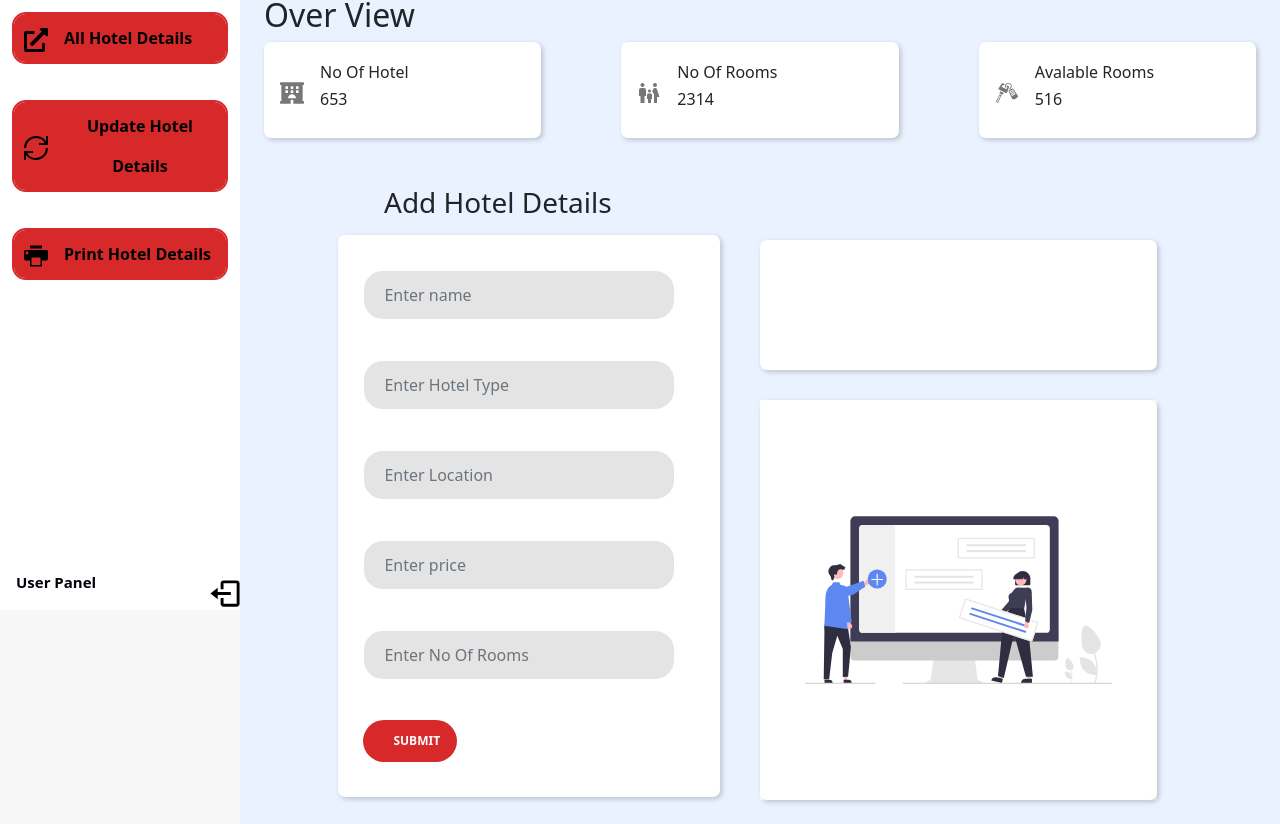
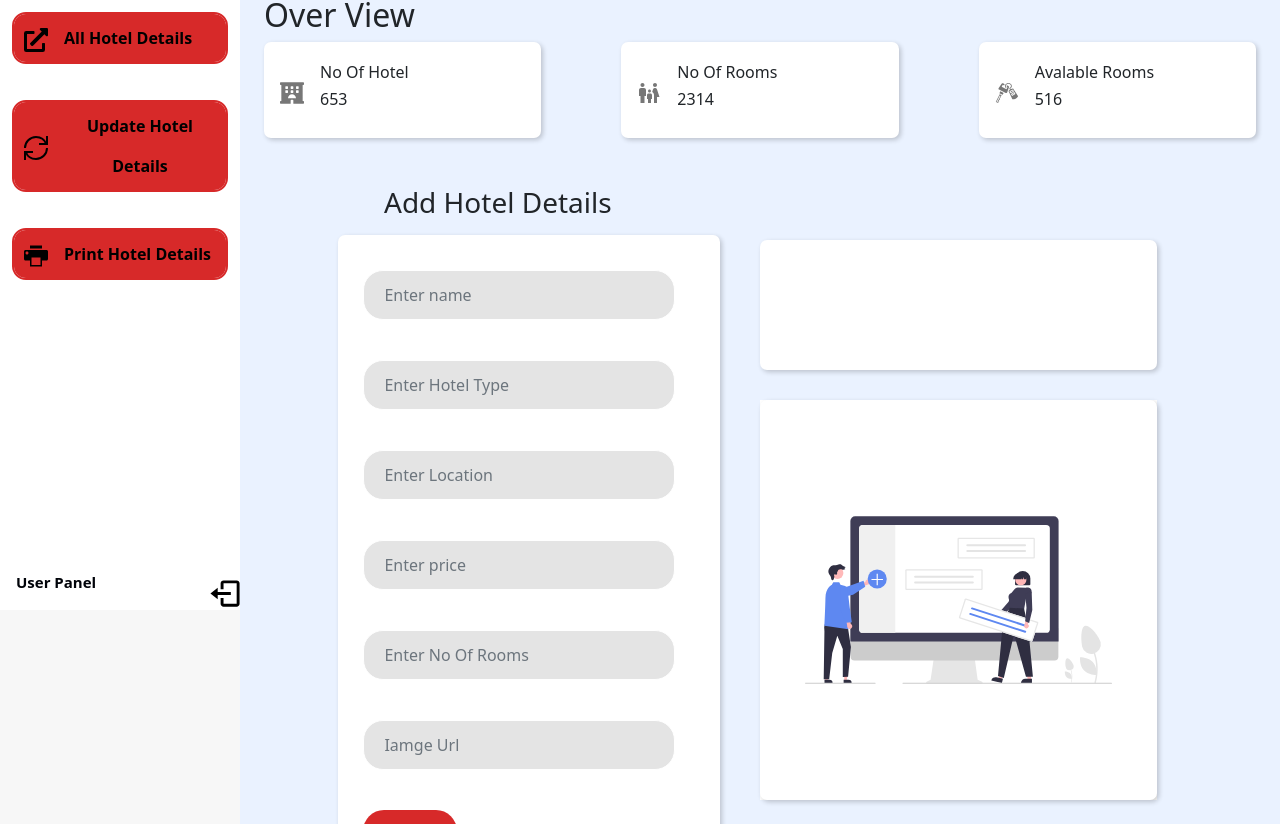
Before and after one commit to pushkar14-mst/Travel-Guide-App, a React (Create React App) app in the folder frontend/: page /add/hotel in a window 1280 px wide. Shown: the part 190-1014 px from the top of the page. Built offline with nearby package versions, Linux system fonts and the light colour scheme.

Commit message:
added image field to hotel

```diff
--- a/frontend/src/components/AddHotel.js
+++ b/frontend/src/components/AddHotel.js
@@ -28,6 +28,7 @@ export default function AddHotel() {
   const [location, setlocation] = useState("");
   const [price, setprice] = useState("");
   const [no_of_rooms, setno_of_rooms] = useState("");
+  const [hotelImage, setHotelImage] = useState("");
   const hotel_name = selector.name;
   const hotel_type = selector.type;
   const hotel_location = selector.location;
@@ -51,6 +52,7 @@ export default function AddHotel() {
         hotel_location,
         hotel_price,
         hotel_no_of_rooms,
+        hotelImage,
       })
       .then((res) => {
         if (res.data.message) {
@@ -61,7 +63,16 @@ export default function AddHotel() {
         alert(err);
       });
   }
-  dispatch(hotelActions.addHotel({ name, type, location, price, no_of_rooms }));
+  dispatch(
+    hotelActions.addHotel({
+      name,
+      type,
+      location,
+      price,
+      no_of_rooms,
+      hotelImage,
+    })
+  );
   return (
     <div className={styles.body}>
       {/* navbar */}
@@ -263,6 +274,18 @@ export default function AddHotel() {
                     />
                   </div>
 
+                  <div className={`form-group text-left ${styles.input}`}>
+                    <input
+                      type="text"
+                      style={{ height: "50px" }}
+                      class="form-control"
+                      id="image"
+                      placeholder="Iamge Url"
+                      onChange={(e) => {
+                        setHotelImage(e.target.value);
+                      }}
+                    />
+                  </div>
                   <button type="submit" class={styles.subBtn}>
                     Submit
                   </button>
--- a/frontend/src/components/ViewHotel.js
+++ b/frontend/src/components/ViewHotel.js
@@ -159,7 +159,11 @@ export default class ViewHotel extends Component {
                   <div className={styles.box}>
                     <div className={styles.left}>
                       <h4>{hotels.name}</h4>
-                      <img src={add} className={styles.add}></img>
+                      <img
+                        src={hotels.image}
+                        className={styles.add}
+                        default={add}
+                      ></img>
                     </div>
                     <div class="right" className={styles.right}>
                       <h4> {hotels.type} </h4>
```
Also changed, not shown: 1 other file (tests, documents, lock files or other folders).
